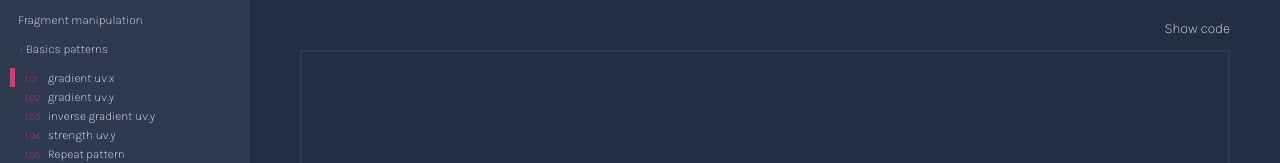
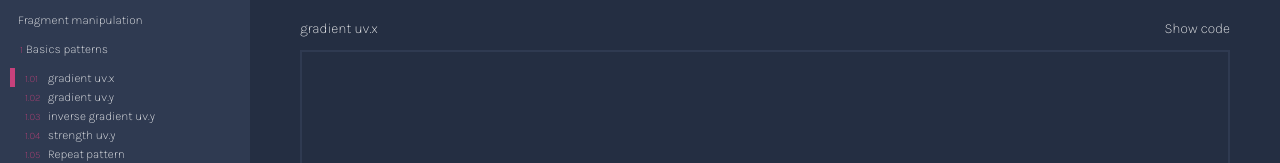
Before and after one commit to Cheung-KaWai/shaderJourney, a React (Vite) app: page / in a window 1280 px wide. Shown: the top 163 px of the page. Built offline with nearby package versions, Linux system fonts and the light colour scheme; what simple-zustand-devtools would draw is missing.

Commit message:
Add name shaders

```diff
--- a/src/components/CodeButtons.jsx
+++ b/src/components/CodeButtons.jsx
@@ -7,9 +7,9 @@ import { findElementByName } from "../lib/functions";
 
 export const CodeButtons = () => {
   const { code, updateObject, shader } = useShaderStore();
+  const data = findElementByName(recursionData, shader.name);
 
   const handleCopyClipboard = async () => {
-    const data = findElementByName(recursionData, shader.name);
     try {
       await navigator.clipboard.writeText(data[code.file === 0 ? "fragment" : "vertex"]);
     } catch (err) {
@@ -20,9 +20,12 @@ export const CodeButtons = () => {
   return (
     <CodeButtonsContainer>
       {!code.show && (
-        <Button $selected={code.show} onClick={() => updateObject("code", "show", true)}>
-          Show code
-        </Button>
+        <>
+          <Name>{data.name}</Name>
+          <Button $selected={code.show} onClick={() => updateObject("code", "show", true)}>
+            Show code
+          </Button>
+        </>
       )}
       {code.show && (
         <>
@@ -62,3 +65,9 @@ const Button = styled.button`
     margin-left: auto;
   }
 `;
+
+const Name = styled.p`
+  color: white;
+  font-size: 1.4rem;
+  font-weight: 200;
+`;
```
